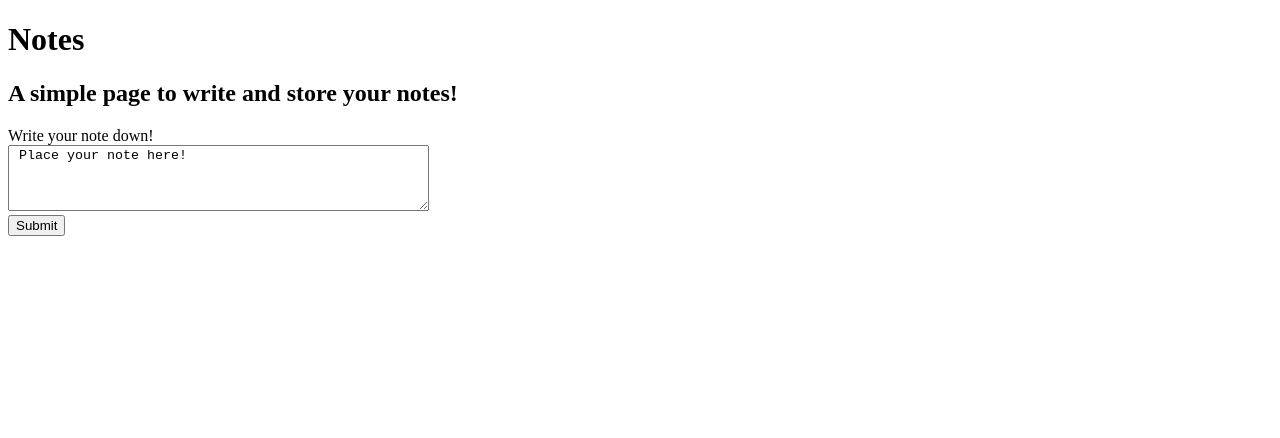
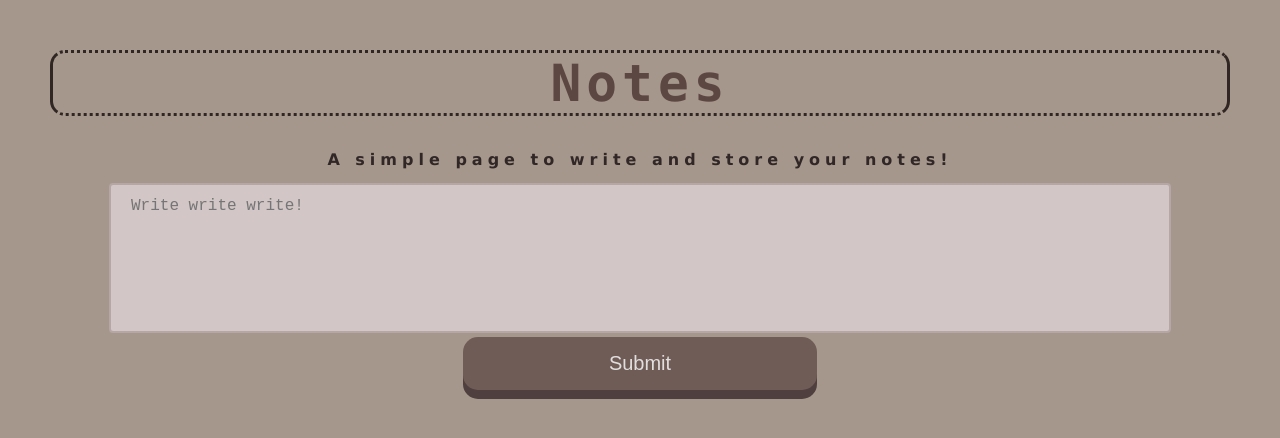
Before and after one commit to JanOnBread/dwp-placement, a website: page notes.html in a window 1280 px wide. Drawn offline with Linux system fonts and the light colour scheme.

Commit message:
fixed post request and updated html page

```diff
--- a/notes.html
+++ b/notes.html
@@ -3,23 +3,92 @@
 <html>
   <head>
     <title>Notes Project</title>
+    <style>
+      body {
+        background-color: #a5978b;
+        text-align: center;
+        margin: 50px;
+      }
+      h1 {
+        color: #5c4742;
+        font-size: 3.2em;
+        font-family: "Lucida Console", "Courier New", monospace;
+        border-style: dotted;
+        border-left-style: solid;
+        border-right-style: solid;
+        border-radius: 15px;
+        border-color: #302623;
+        letter-spacing: 5px;
+      }
+
+      h2 {
+        font-family: verdana;
+        font-size: 1em;
+        color: #312727;
+        letter-spacing: 5px;
+      }
+      textarea {
+        width: 90%;
+        height: 150px;
+        padding: 12px 20px;
+        box-sizing: border-box;
+        border: 2px solid #b7a6a6;
+        border-radius: 4px;
+        background-color: #d2c6c6;
+        font-size: 16px;
+        resize: none;
+      }
+      .button1 {
+        display: inline-block;
+        padding: 15px 25px;
+        width: 30%;
+        font-size: 20px;
+        cursor: pointer;
+        text-align: center;
+        text-decoration: none;
+        outline: none;
+        color: #e1dede;
+        background-color: #705c57;
+        border: none;
+        border-radius: 15px;
+        box-shadow: 0 9px #4f3f3f;
+      }
+      .button1:hover {
+        background-color: #4a3d3de2;
+        color: #e1dede7a;
+      }
+
+      .button1:active {
+        background-color: #3e8e41;
+        box-shadow: 0 5px #5d5a5a;
+        transform: translateY(4px);
+      }
+    </style>
   </head>
 
   <body>
-    <!-- ^ something similar can be done with audio and videos-->
     <h1>Notes</h1>
     <h2>A simple page to write and store your notes!</h2>
 
-    <section>
-      <form method="POST" action="http://localhost:3002/notes/">
-        <label> Write your note down! </label>
+    <p1>
+      <form
+        id="notesForm"
+        name="notesForm"
+        method="POST"
+        action="http://localhost:3002/notes"
+      >
+        <textarea
+          id="note"
+          value="noteData"
+          name="notes"
+          rows="4"
+          cols="50"
+          placeholder="Write write write!"
+        ></textarea>
         <br />
-        <textarea name="notes" rows="4" cols="50">
- Place your note here!
-        </textarea>
-        <br />
-        <button type="submit" formmethod="post">Submit</button>
+        <button class="button1" type="submit" value="Submit">Submit</button>
       </form>
-    </section>
+    </p1>
+    <p2> </p2>
   </body>
 </html>
```
Also changed, not shown: notes-controller.js (+5 -3 lines), notes.integration.test.js (+13 -1 lines).
